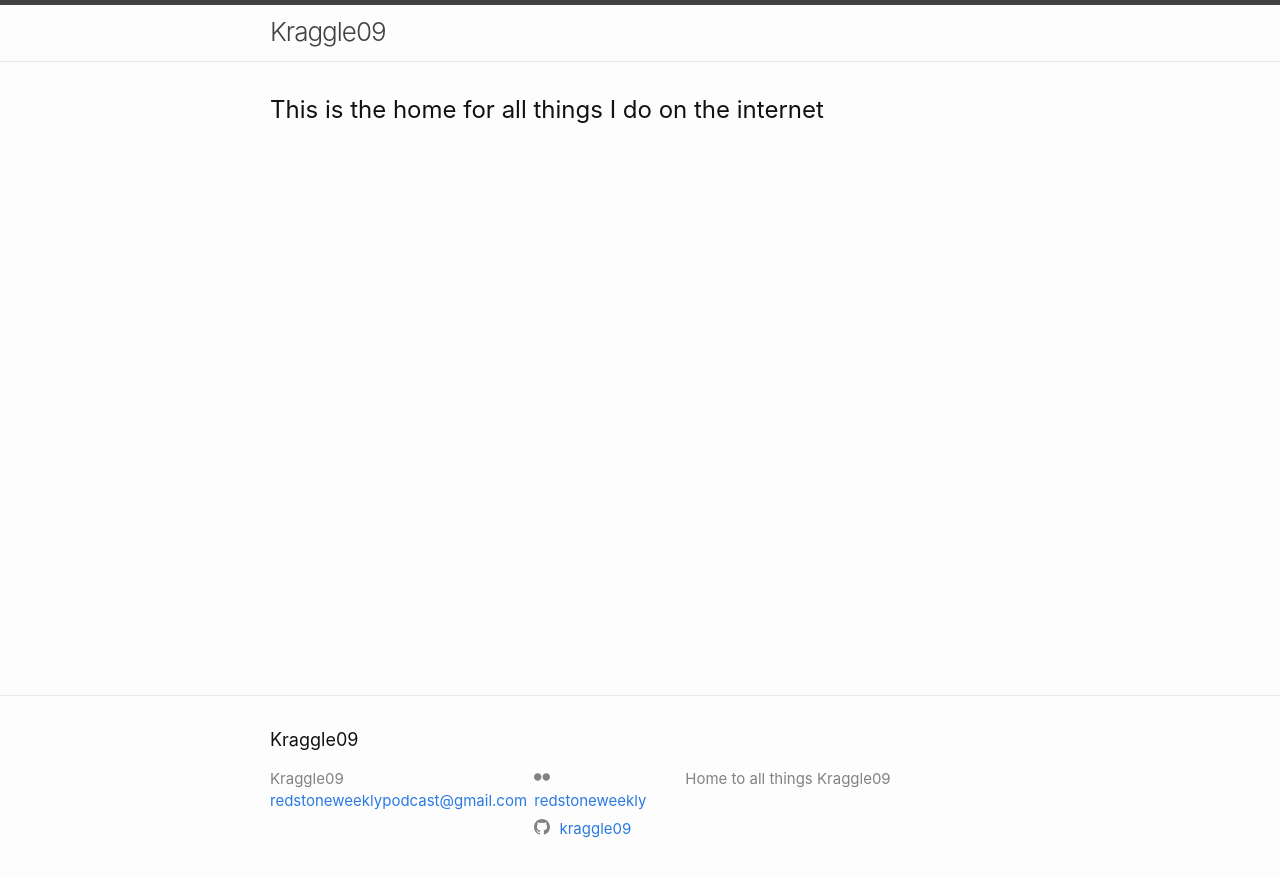
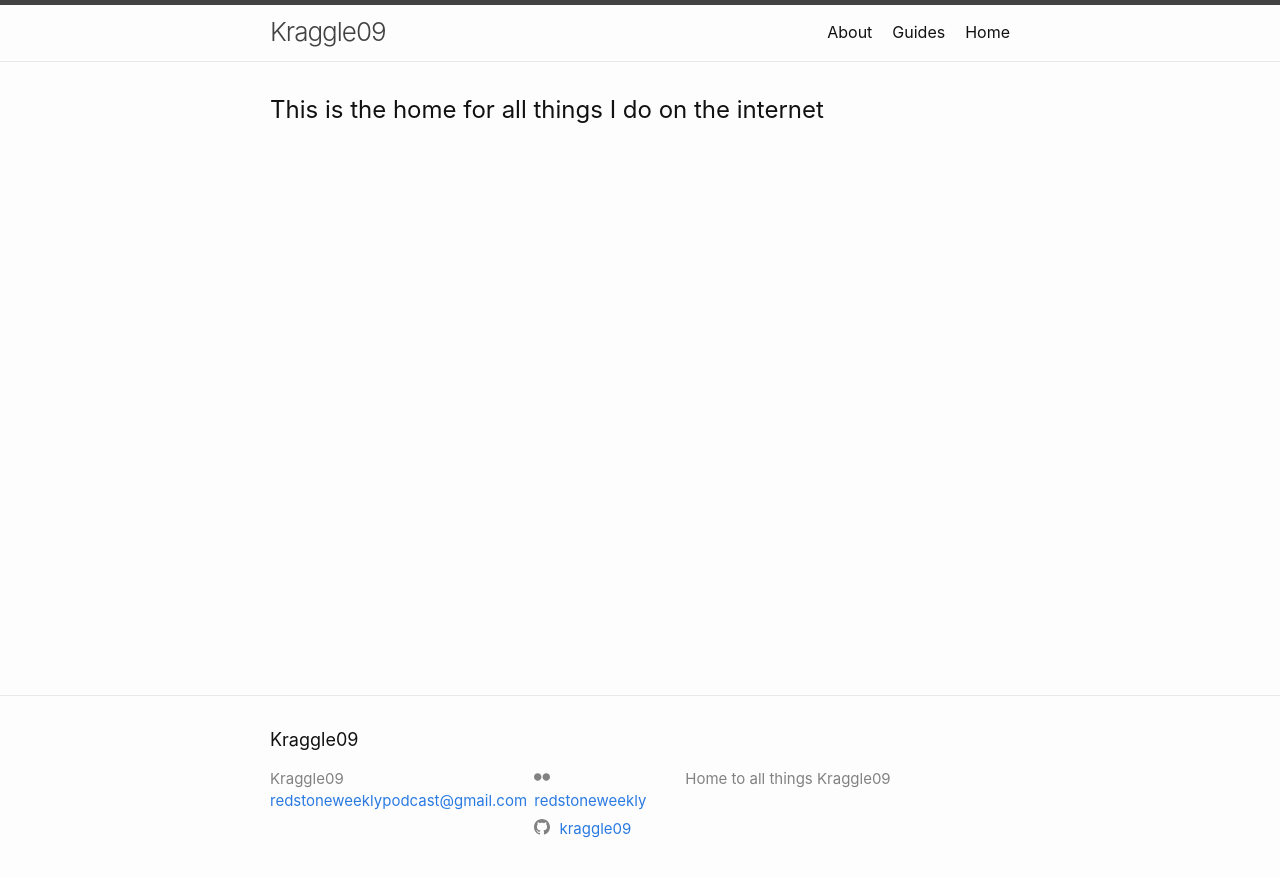
Before and after one commit to Kraggle09/kraggle09.github.io, a Jekyll site: the page built from docs/index.markdown, in a window 1280 px wide. Shown: the top 877 px of the page. Built offline with Jekyll 4.4.1, drawn with Linux system fonts in a browser that asks for light colours.

Commit message:
Revert "Added custom nav order"
This reverts commit 0c3d76bd05cc75cdb342858479208d37a8a1c44e.

```diff
--- a/docs/_data/nav_order.yml
+++ /dev/null
@@ -1,3 +0,0 @@
-- home.md
-- guides.md
-- about.md
--- a/docs/_includes/header.html
+++ b/docs/_includes/header.html
@@ -1,9 +1,11 @@
 <header class="site-header" role="banner">
+
   <div class="wrapper">
-    {%- assign custom_order = site.data.nav_order -%}
+    {%- assign default_paths = site.pages | map: "path" -%}
+    {%- assign page_paths = site.header_pages | default: default_paths -%}
     <a class="site-title" rel="author" href="{{ "/" | relative_url }}">{{ site.title | escape }}</a>
 
-    {%- if custom_order -%}
+    {%- if page_paths -%}
       <nav class="site-nav">
         <input type="checkbox" id="nav-trigger" class="nav-trigger" />
         <label for="nav-trigger">
@@ -15,10 +17,10 @@
         </label>
 
         <div class="trigger">
-          {%- for path in custom_order -%}
+          {%- for path in page_paths -%}
             {%- assign my_page = site.pages | where: "path", path | first -%}
             {%- if my_page.title and my_page.hidden != true -%}
-              <a class="page-link" href="{{ my_page.url | relative_url }}">{{ my_page.title | escape }}</a>
+            <a class="page-link" href="{{ my_page.url | relative_url }}">{{ my_page.title | escape }}</a>
             {%- endif -%}
           {%- endfor -%}
         </div>
```
